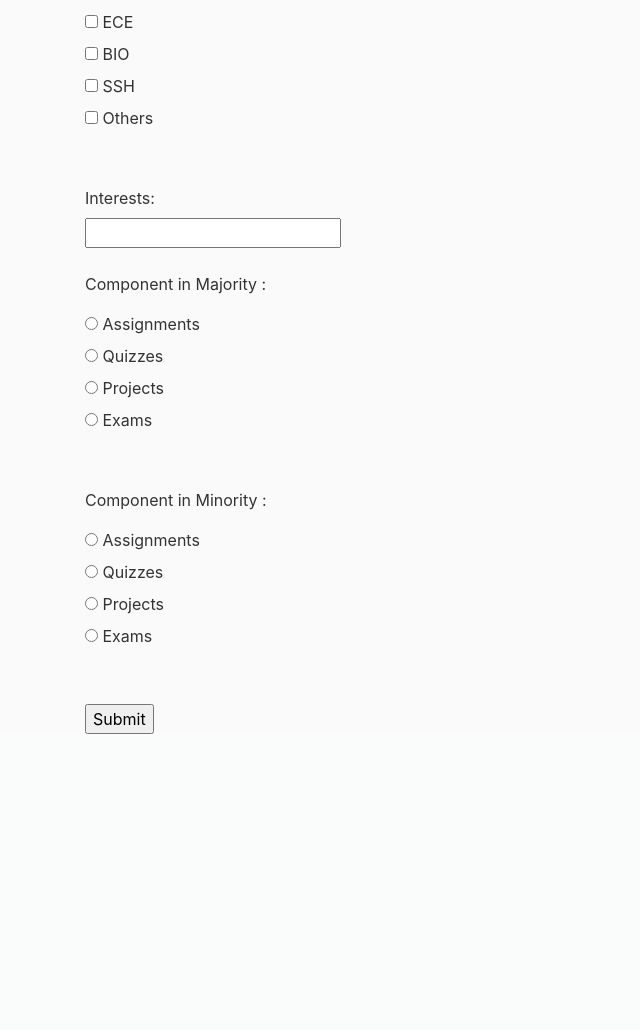
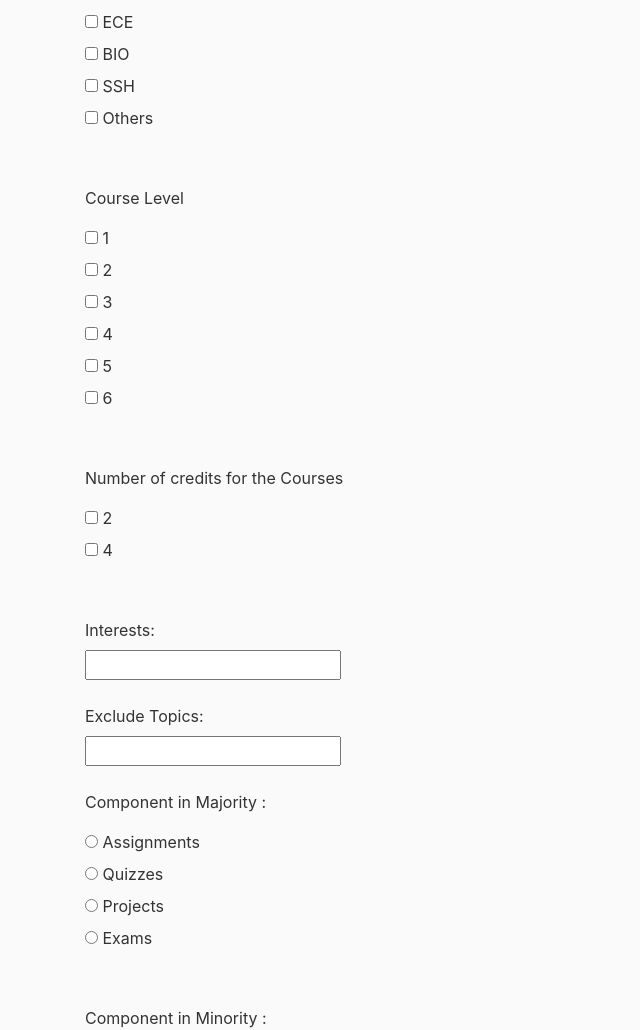
Before and after one commit to tanejaaryan/InformationRetrievalProject, a Flask app: page /about in a window 1280 px wide. Shown: the part 396-1426 px from the top of the page, without its empty margins (0-640 px from the left). Before the commit the page ends 1130 px from the top, so only its background shows below. Run offline with Flask 2, Linux system fonts and the light colour scheme; some libraries are stand-ins or nearby versions.

Commit message:
added few queries

```diff
--- a/Backend/flaskblog/templates/about.html
+++ b/Backend/flaskblog/templates/about.html
@@ -10,6 +10,7 @@
 </body>
 
 <form method="POST">
+
     <div class="PrevCourse">
         <label for="PreviousCourses">Previous Courses:</label><br>
         <input type="text" id="PreviousCourses" name="PreviousCourses"><br>
@@ -43,9 +44,51 @@
         <br><br>
     </div>
 
+    <div class="Level">
+        <p>Course Level</p>
+
+        <input type="checkbox" id="1" name="1" value="1">
+        <label for="1"> 1 </label> <br>
+
+        <input type="checkbox" id="2" name="2" value="2">
+        <label for="2"> 2 </label> <br>
+
+        <input type="checkbox" id="3" name="3" value="3">
+        <label for="3"> 3 </label> <br>
+
+        <input type="checkbox" id="4" name="4" value="4">
+        <label for="4"> 4 </label> <br>
+
+        <input type="checkbox" id="5" name="5" value="5">
+        <label for="5"> 5 </label> <br>
+
+        <input type="checkbox" id="6" name="6" value="6">
+        <label for="6"> 6 </label> <br>
+
+        <br><br>
+    </div>
+
+    <div class="Credits">
+        <p>Number of credits for the Courses</p>
+
+        <input type="checkbox" id="2" name="2" value="2">
+        <label for="2"> 2 </label> <br>
+
+        <input type="checkbox" id="4" name="4" value="4">
+        <label for="4"> 4 </label> <br>
+
+        <br><br>
+    </div>
+
     <div class="Interest_Topics">
         <label for="Interests">Interests:</label><br>
         <input type="text" id="Interests" name="Interests"><br>
+        <br>
+    </div>
+
+    <div class="Exclude_Topics">
+        <label for="Exclude_Topics">Exclude Topics:</label><br>
+        <input type="text" id="Exclude_Topics" name="Exclude_Topics"><br>
         <br>
     </div>
 
@@ -81,8 +124,4 @@
 
 
 </html>
-
-
-
-
 {% endblock content %}
```
Lines whose indentation alone changed are shown as unchanged.
